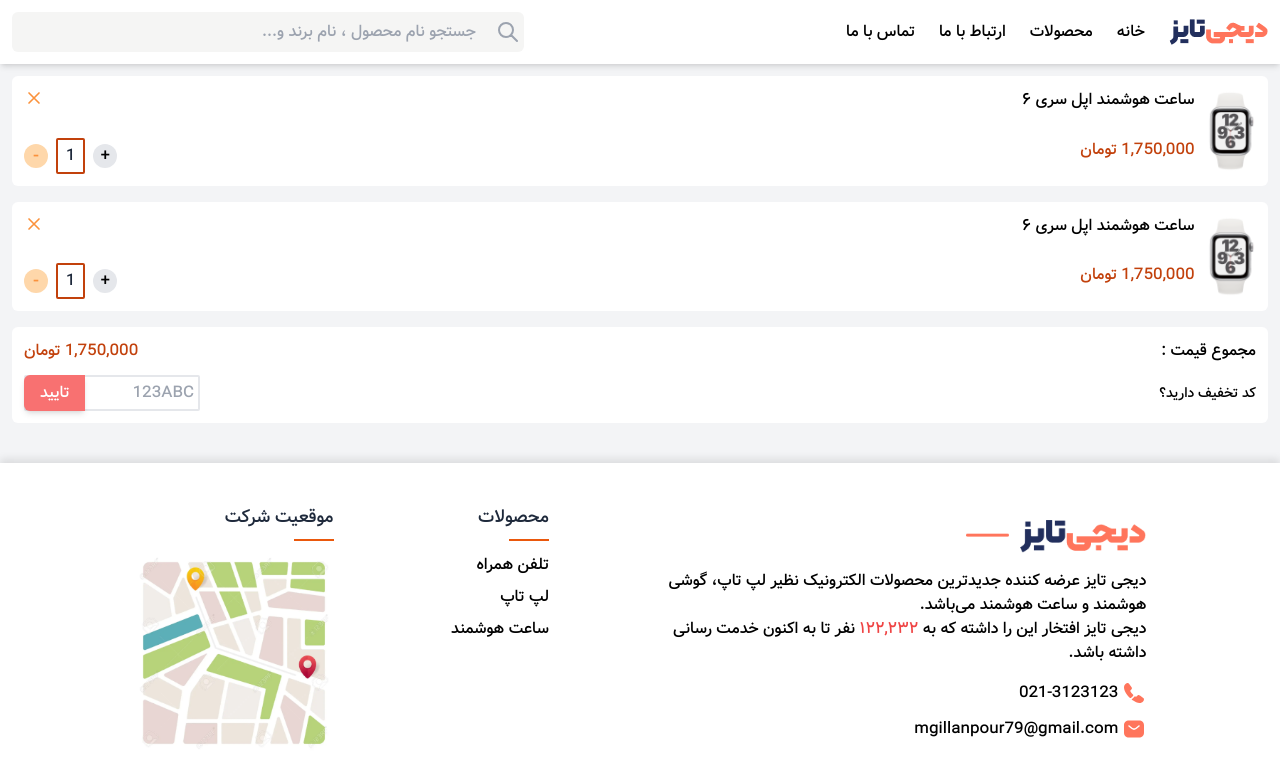
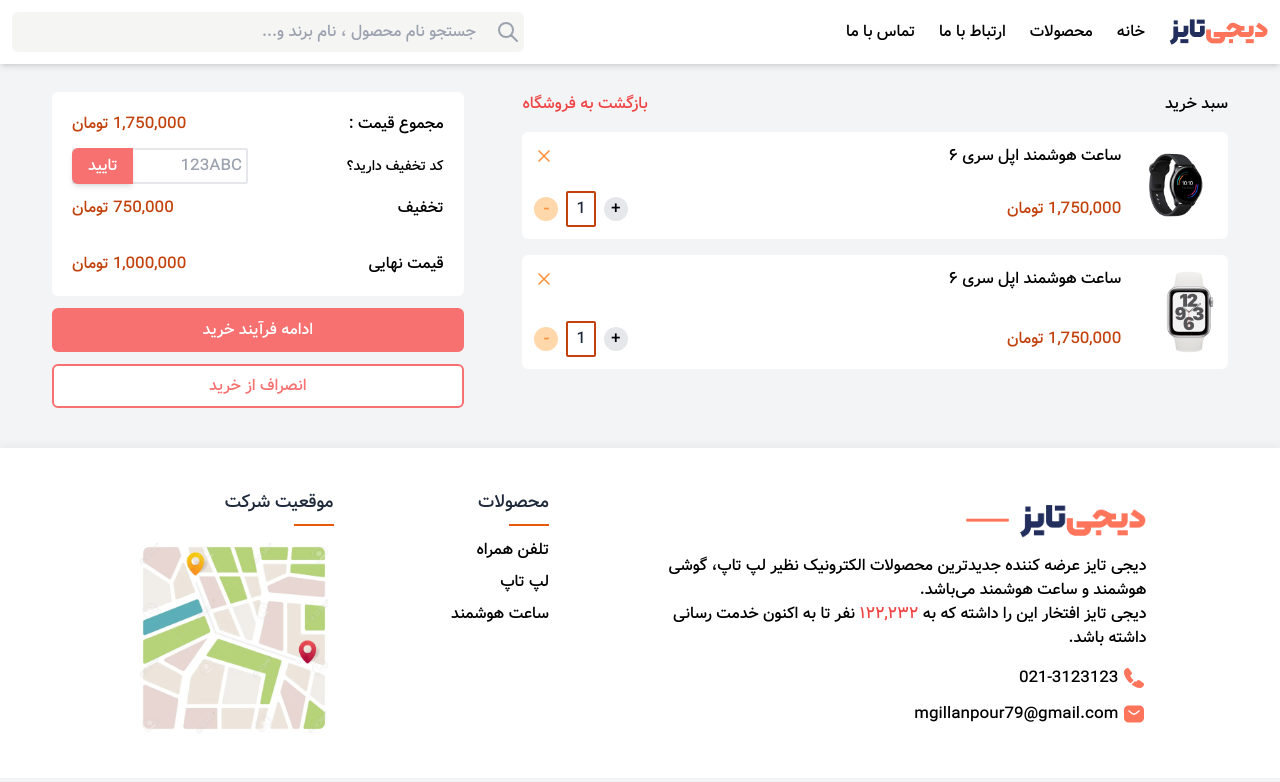
Before and after one commit to Mahziyar79/tailwind-project, a website: page public/cart.html in a window 1280 px wide. Drawn offline with nearby package versions, Linux system fonts and the light colour scheme.

Commit message:
cart page completed

```diff
--- a/public/cart.html
+++ b/public/cart.html
@@ -91,14 +91,19 @@
 
     <!-- cart -->
     <div class="2xl:container 2xl:max-w-screen-2xl 2xl:mx-auto p-3">
-      <div class="flex flex-col">
-        <div class="flex flex-col gap-y-4">
+      <div class="flex flex-col md:flex-row justify-between md:px-5 lg:px-10">
+        <div class="flex flex-col gap-y-4 md:w-[60%] md:mt-4">
+          <!-- navigation -->
+          <div class="justify-between items-center hidden md:flex">
+            <p>سبد خرید</p>
+            <a href="#" class="text-red-500">بازگشت به فروشگاه</a>
+          </div>
           <div class="bg-white p-3 flex gap-x-3 rounded-md">
-            <div>
-              <img src="/assets/images/cart.png" alt="" />
+            <div class="w-24">
+              <img src="/assets/images/apple-watch-7.png" alt="" />
             </div>
             <div class="flex flex-col justify-between w-full">
-              <div class="flex justify-between">
+              <div class="flex items-center justify-between">
                 <p>ساعت هوشمند اپل سری ۶</p>
                 <span class="text-orange-400 cursor-pointer">
                   <svg
@@ -117,7 +122,7 @@
                   </svg>
                 </span>
               </div>
-              <div class="flex justify-between">
+              <div class="flex items-center justify-between">
                 <p class="text-orange-700">1,750,000 تومان</p>
                 <div class="flex items-center gap-x-2">
                   <span
@@ -137,11 +142,11 @@
             </div>
           </div>
           <div class="bg-white p-3 flex gap-x-3 rounded-md">
-            <div>
+            <div class="w-24">
               <img src="/assets/images/cart.png" alt="" />
             </div>
             <div class="flex flex-col justify-between w-full">
-              <div class="flex justify-between">
+              <div class="flex items-center justify-between">
                 <p>ساعت هوشمند اپل سری ۶</p>
                 <span class="text-orange-400 cursor-pointer">
                   <svg
@@ -160,7 +165,7 @@
                   </svg>
                 </span>
               </div>
-              <div class="flex justify-between">
+              <div class="flex items-center justify-between">
                 <p class="text-orange-700">1,750,000 تومان</p>
                 <div class="flex items-center gap-x-2">
                   <span
@@ -180,8 +185,8 @@
             </div>
           </div>
         </div>
-        <div class="bg-white p-3 mt-4 rounded-md">
-          <div class="flex flex-col gap-y-3">
+        <div class="mt-4 md:w-[45%] md:mr-5 lg:mr-0 lg:w-[35%]">
+          <div class="bg-white rounded-md p-3 md:p-5 flex flex-col gap-y-3">
             <div class="flex items-center justify-between">
               <span>مجموع قیمت : </span>
               <span class="text-orange-700">1,750,000 تومان</span>
@@ -194,16 +199,49 @@
                   type="text"
                   placeholder="123ABC"
                 />
-                <button class="bg-red-400 rounded-tl-md rounded-bl-md shadow-md text-white py-1 px-4 absolute top-0 bottom-0 left-0">
+                <button
+                  class="bg-red-400 rounded-tl-md rounded-bl-md shadow-md text-white py-1 px-4 absolute top-0 bottom-0 left-0"
+                >
                   تایید
                 </button>
               </div>
             </div>
+            <div class="flex items-center justify-between">
+              <span>تخفیف</span>
+              <span class="text-orange-700">750,000 تومان</span>
+            </div>
+            <div class="flex items-center justify-between mt-5">
+              <span>قیمت نهایی</span>
+              <span class="text-orange-700">1,000,000 تومان</span>
+            </div>
+          </div>
+          <!-- buy process -->
+          <div class="md:block hidden mt-3">
+            <button
+              class="bg-red-400 w-full rounded-md border-2 border-red-400 text-white p-2 hover:bg-white hover:text-red-400 transition-all duration-200"
+            >
+              ادامه فرآیند خرید
+            </button>
+          </div>
+          <div class="md:block hidden mt-3">
+            <button
+              class="text-red-400 w-full rounded-md border-2 border-red-400 hover:bg-red-400 hover:text-white transition-all duration-200 bg-white p-2"
+            >
+              انصراف از خرید
+            </button>
           </div>
         </div>
       </div>
     </div>
 
+    <!-- buy process mobile -->
+    <div class="p-2 md:hidden">
+      <button
+        class="bg-red-400 w-full rounded-md shadow-md text-white p-2 mb-20"
+      >
+        ادامه فرآیند خرید
+      </button>
+    </div>
     <!-- bottom navigation -->
     <div class="md:hidden fixed bottom-0 left-0 right-0 w-full">
       <div class="bg-white">
@@ -308,7 +346,7 @@
       class="md:flex hidden bg-white mt-7 w-full items-center justify-between"
     >
       <div
-        class="p-10 flex gap-x-6 w-full justify-evenly shadow-[0_-4px_8px_0_rgba(0,0,0,0.1)]"
+        class="p-10 flex gap-x-6 w-full justify-evenly shadow-[0_-4px_8px_0_rgba(0,0,0,0.04)]"
       >
         <div class="w-[40%]">
           <img
```
Also changed, not shown: public/build/tailwind.css.
